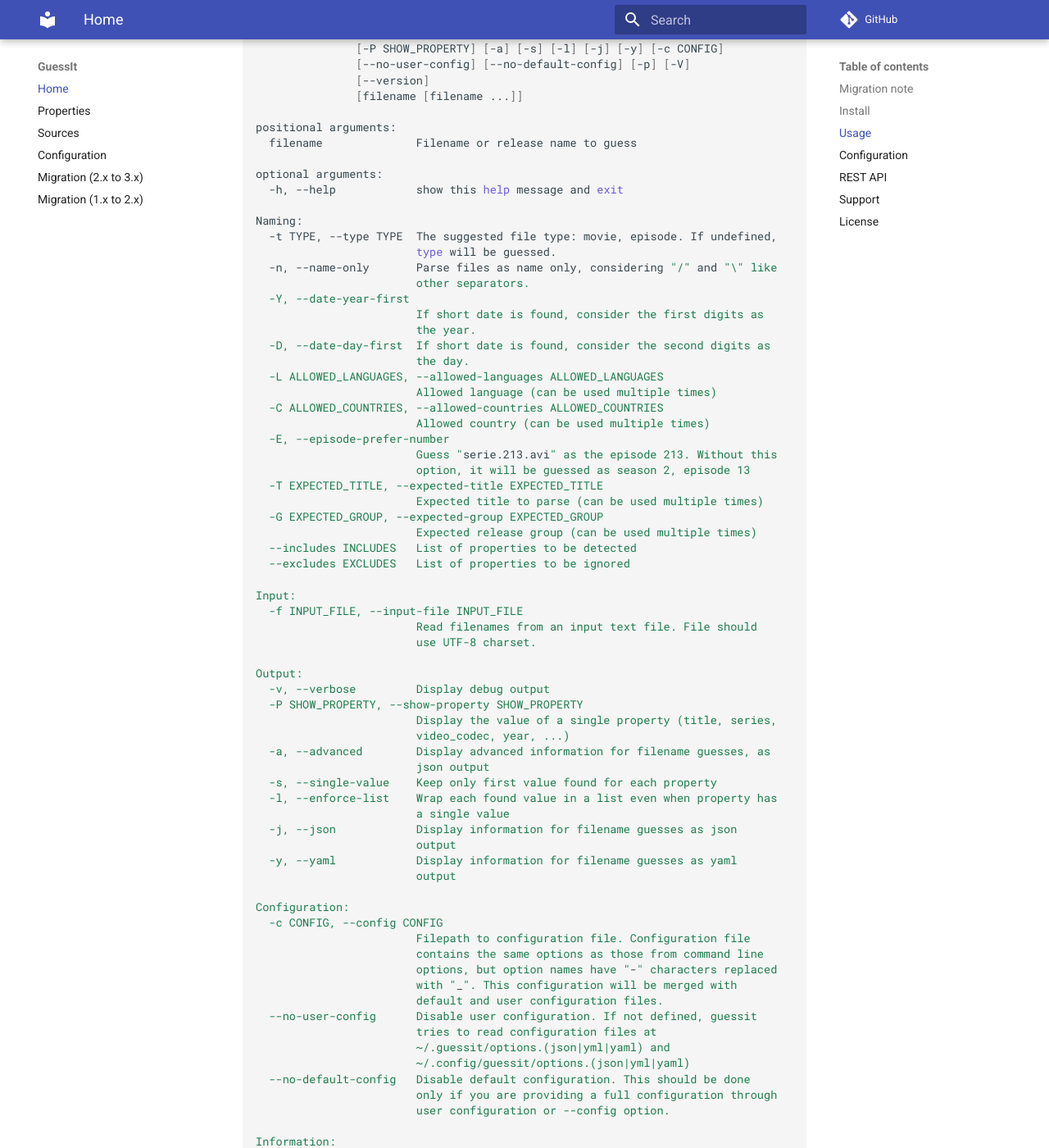
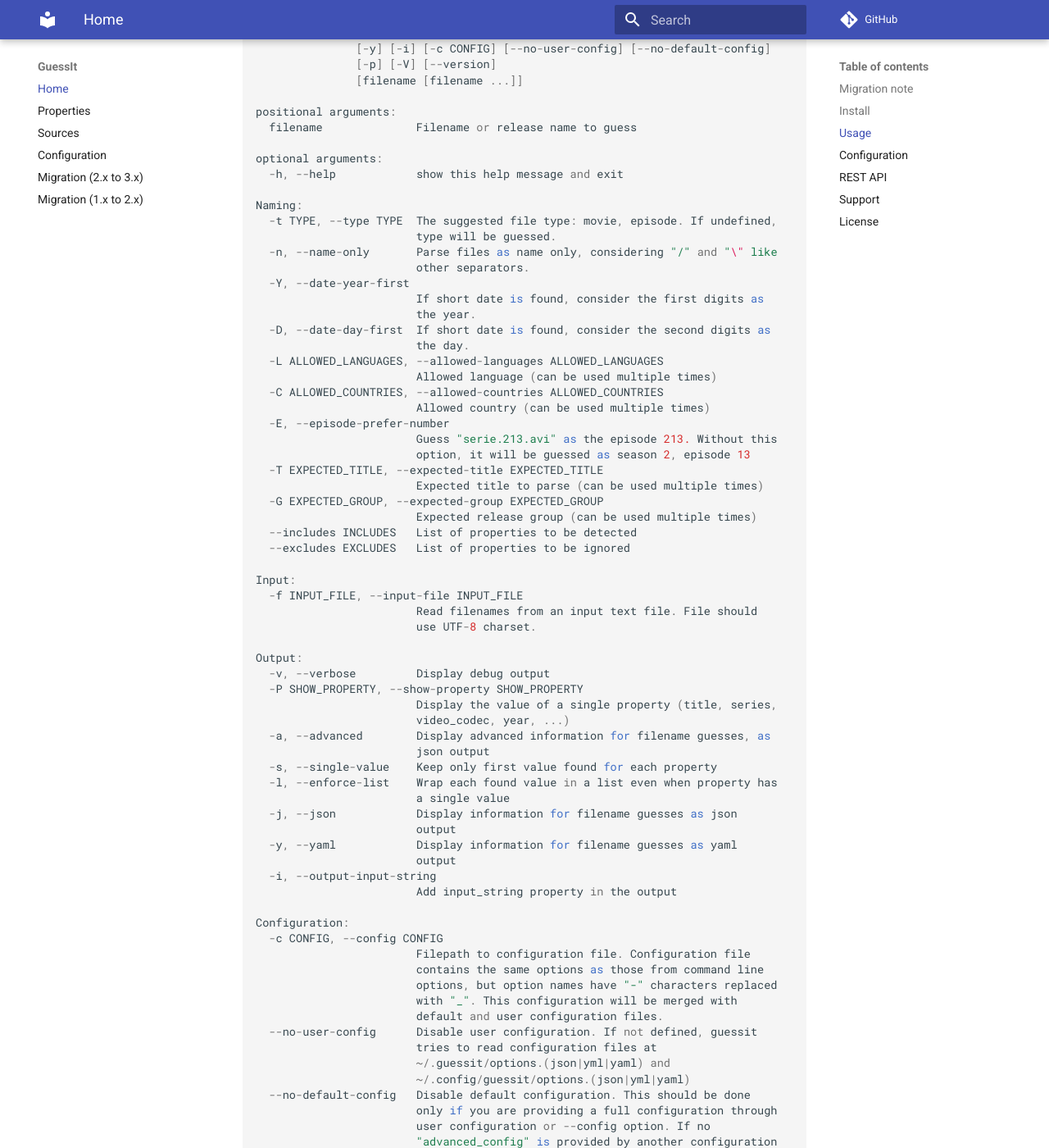
Before and after one commit to guessit-io/guessit, an MkDocs documentation site: the page built from docs/index.md, in a window 1280 px wide and 1400 px high, scrolled down 1298 px. Shown: the whole window at 82% size. Built offline with MkDocs 1.6.1 and Material for MkDocs 9.7.7, drawn with Linux system fonts in a browser that asks for light colours; comment, search, counter and statistics services are not loaded; some of the changed text lies outside the part shown.

Commit message:
feat: add `--output-input-string` option (#665)

```diff
--- a/docs/index.md
+++ b/docs/index.md
@@ -54,11 +54,10 @@ GuessIt can be used from command line:
     $ guessit
     usage: guessit [-h] [-t TYPE] [-n] [-Y] [-D] [-L ALLOWED_LANGUAGES]
                    [-C ALLOWED_COUNTRIES] [-E] [-T EXPECTED_TITLE]
-                   [-G EXPECTED_GROUP] [--includes INCLUDES]
-                   [--excludes EXCLUDES] [-f INPUT_FILE] [-v]
-                   [-P SHOW_PROPERTY] [-a] [-s] [-l] [-j] [-y] [-c CONFIG]
-                   [--no-user-config] [--no-default-config] [-p] [-V]
-                   [--version]
+                   [-G EXPECTED_GROUP] [--includes INCLUDES] [--excludes EXCLUDES]
+                   [-f INPUT_FILE] [-v] [-P SHOW_PROPERTY] [-a] [-s] [-l] [-j]
+                   [-y] [-i] [-c CONFIG] [--no-user-config] [--no-default-config]
+                   [-p] [-V] [--version]
                    [filename [filename ...]]
 
     positional arguments:
@@ -110,6 +109,8 @@ GuessIt can be used from command line:
                             output
       -y, --yaml            Display information for filename guesses as yaml
                             output
+      -i, --output-input-string
+                            Add input_string property in the output
 
     Configuration:
       -c CONFIG, --config CONFIG
@@ -124,7 +125,10 @@ GuessIt can be used from command line:
                             ~/.config/guessit/options.(json|yml|yaml)
       --no-default-config   Disable default configuration. This should be done
                             only if you are providing a full configuration through
-                            user configuration or --config option.
+                            user configuration or --config option. If no
+                            "advanced_config" is provided by another configuration
+                            file, it will still be loaded from default
+                            configuration.
 
     Information:
       -p, --properties      Display properties that can be guessed.
```
Also changed, not shown: 3 other files.
